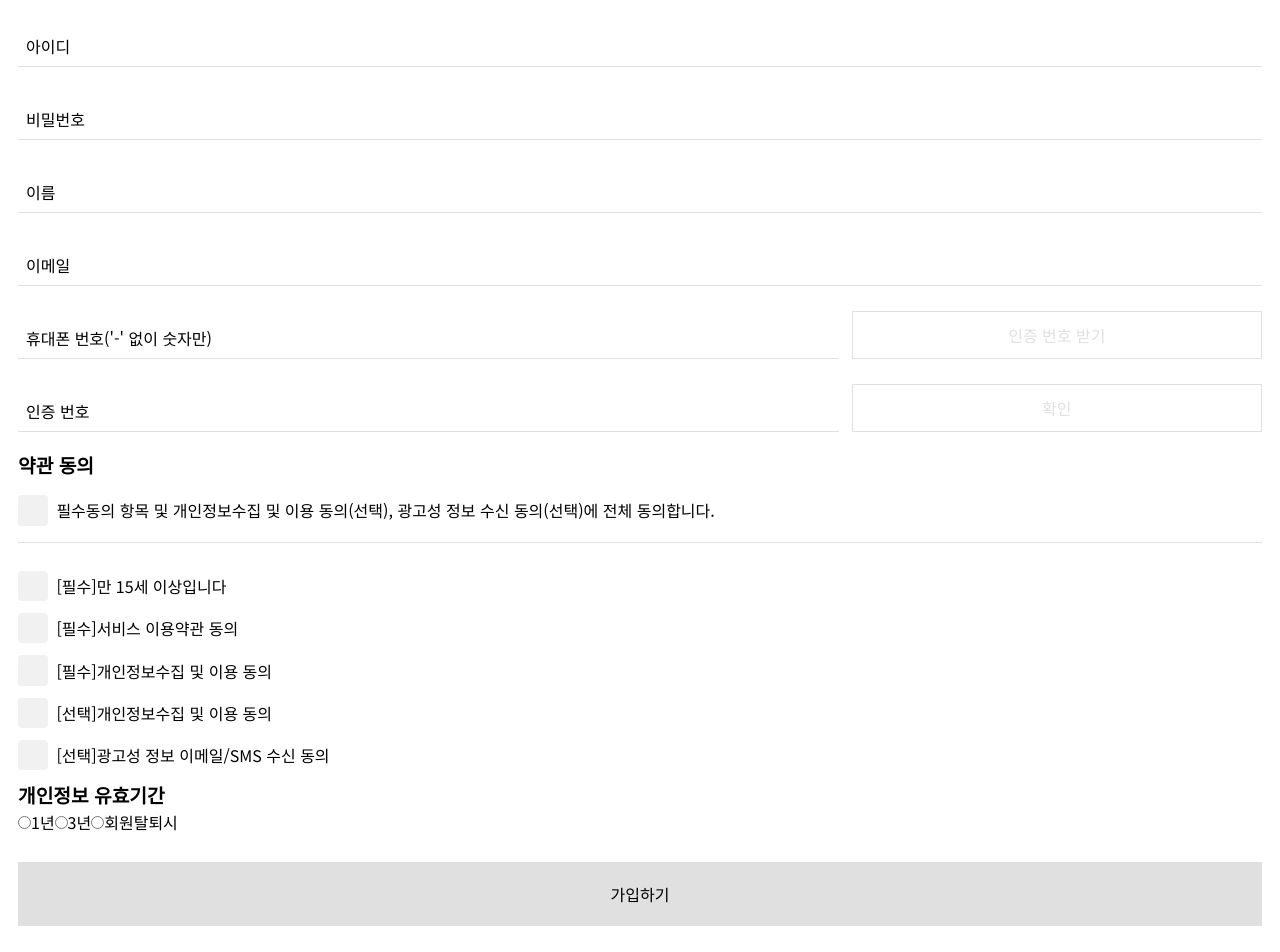
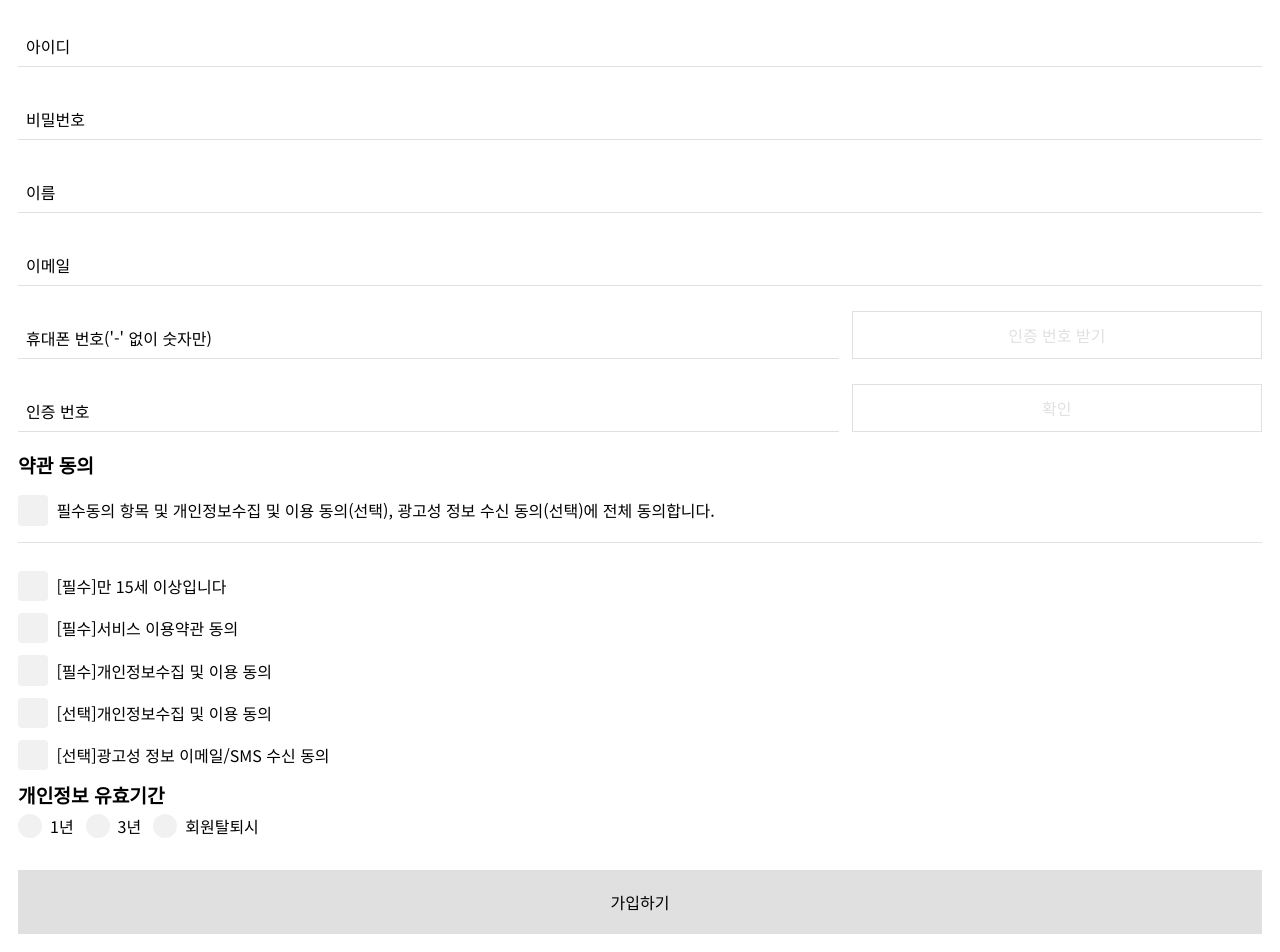
Before and after one commit to marshallku/JobKorea-test, a React (Vite) app: page /sign-up in a window 1280 px wide. Built offline with nearby package versions, Linux system fonts and the light colour scheme.

Commit message:
Update design of radio

```diff
--- /dev/null
+++ b/src/components/Radio.css
@@ -0,0 +1,43 @@
+.radio {
+    display: inline-flex;
+    align-items: center;
+}
+
+.radio:not(:last-of-type) {
+    margin-right: 0.75rem;
+}
+
+.radio__input {
+    position: absolute;
+    opacity: 0;
+}
+
+.radio__input:focus-visible ~ .radio__icon {
+    outline: 2px solid var(--multipurpose-2);
+}
+
+.radio__icon {
+    display: inline-flex;
+    width: 1.5rem;
+    height: 1.5rem;
+    margin-right: 8px;
+    justify-content: center;
+    align-items: center;
+    background-color: var(--background-elevated);
+    border-radius: 50%;
+}
+
+.radio__circle {
+    width: 0.8rem;
+    height: 0.8rem;
+    background-color: var(--main);
+    opacity: 0;
+    border-radius: 50%;
+    transform: scale(0);
+    transition: opacity 0.2s ease-in-out, transform 0.2s ease-in-out;
+}
+
+.radio__input:checked ~ .radio__icon > .radio__circle {
+    opacity: 1;
+    transform: scale(1);
+}
--- a/src/components/Radio.tsx
+++ b/src/components/Radio.tsx
@@ -1,16 +1,22 @@
+import "./Radio.css";
+
 export default function Radio({ items, groupName, stateSetter }: RadioProps) {
     return (
         <div>
             {items.map(({ id, name }) => (
-                <span key={id}>
+                <span key={id} className="radio">
                     <input
                         type="radio"
                         name={groupName}
                         id={`${groupName}-${id}`}
+                        className="radio__input"
                         onChange={() => {
                             stateSetter(name);
                         }}
                     />
+                    <div className="radio__icon">
+                        <div className="radio__circle" />
+                    </div>
                     <label htmlFor={`${groupName}-${id}`}>{name}</label>
                 </span>
             ))}
```
